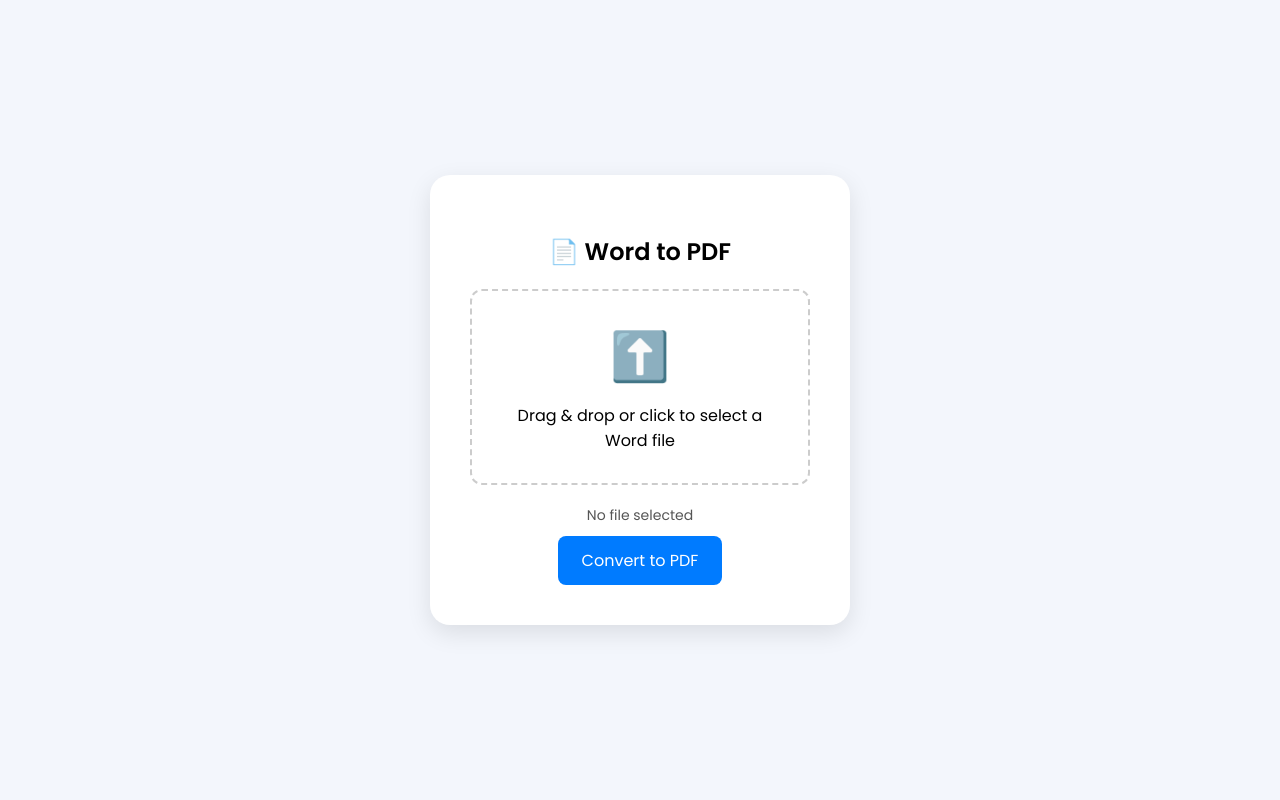
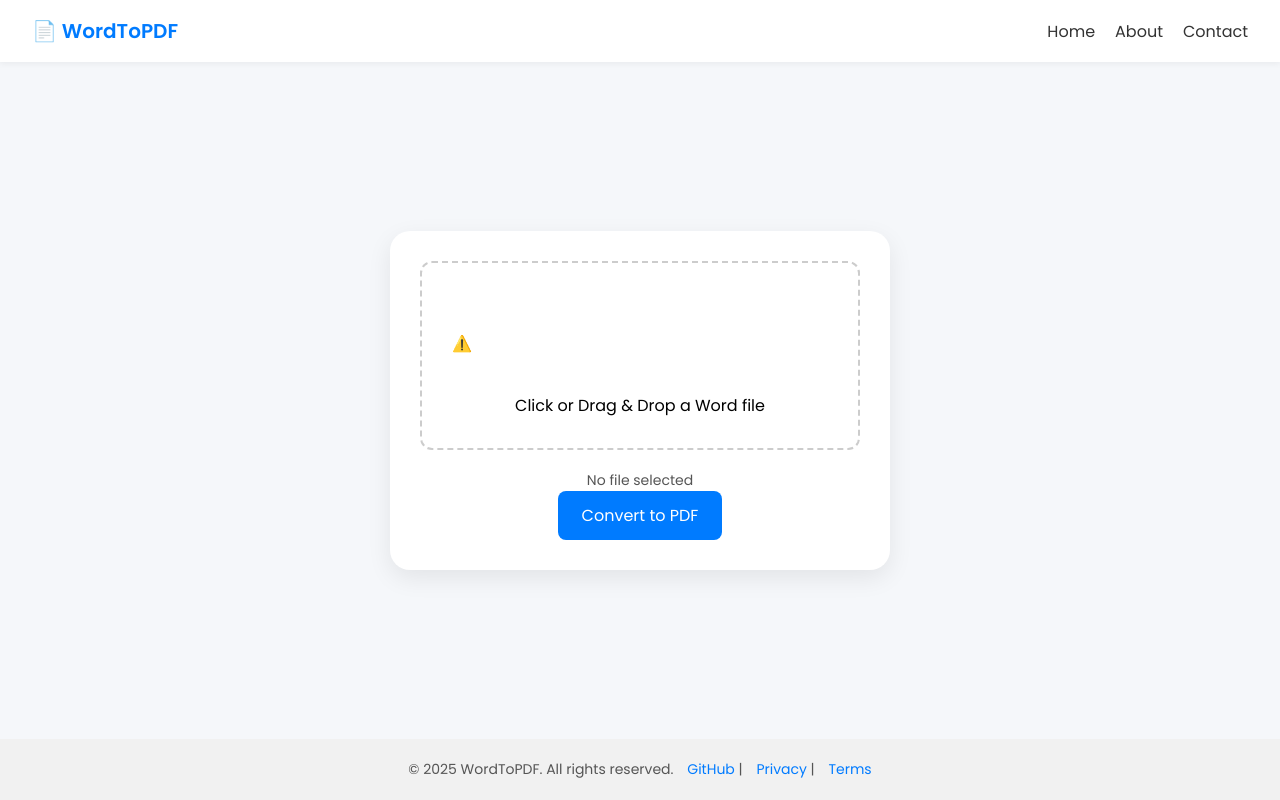
Before and after one commit to bhavesh112-ops/word-to-pdf, a website: page public/index.html in a window 1280 px wide. Drawn offline with nearby package versions, Linux system fonts and the light colour scheme; no server answers.

Commit message:
Updated design with nav, footer, drag-drop and animations

```diff
--- a/public/index.html
+++ b/public/index.html
@@ -5,6 +5,7 @@
   <meta name="viewport" content="width=device-width, initial-scale=1.0"/>
   <title>Word to PDF Converter</title>
   <link href="https://fonts.googleapis.com/css2?family=Poppins:wght@400;600&display=swap" rel="stylesheet">
+  <script src="https://unpkg.com/@lottiefiles/lottie-player@latest/dist/lottie-player.js"></script>
   <style>
     * {
       box-sizing: border-box;
@@ -13,33 +14,61 @@
 
     body {
       margin: 0;
+      background: #f5f7fa;
+      display: flex;
+      flex-direction: column;
+      min-height: 100vh;
+    }
+
+    nav {
+      background: #ffffff;
+      box-shadow: 0 2px 6px rgba(0, 0, 0, 0.05);
+      padding: 16px 32px;
+      display: flex;
+      justify-content: space-between;
+      align-items: center;
+    }
+
+    nav h1 {
+      margin: 0;
+      font-size: 20px;
+      font-weight: 600;
+      color: #007bff;
+    }
+
+    nav ul {
+      list-style: none;
+      display: flex;
+      gap: 20px;
       padding: 0;
-      background: #f3f6fc;
+      margin: 0;
+    }
+
+    nav ul li {
+      cursor: pointer;
+      color: #333;
+    }
+
+    nav ul li:hover {
+      color: #007bff;
+    }
+
+    main {
+      flex: 1;
       display: flex;
+      justify-content: center;
       align-items: center;
-      justify-content: center;
-      height: 100vh;
+      padding: 40px 20px;
     }
 
     .card {
-      background: white;
-      padding: 40px;
+      background: #fff;
+      padding: 30px;
       border-radius: 20px;
-      box-shadow: 0 8px 24px rgba(0, 0, 0, 0.1);
+      box-shadow: 0 8px 24px rgba(0, 0, 0, 0.08);
       width: 100%;
-      max-width: 420px;
+      max-width: 500px;
       text-align: center;
-    }
-
-    .card h2 {
-      margin-bottom: 20px;
-      font-weight: 600;
-    }
-
-    .upload-icon {
-      font-size: 48px;
-      color: #007bff;
-      margin-bottom: 10px;
     }
 
     .upload-area {
@@ -49,6 +78,7 @@
       cursor: pointer;
       margin-bottom: 20px;
       transition: border-color 0.3s;
+      position: relative;
     }
 
     .upload-area:hover {
@@ -56,7 +86,7 @@
     }
 
     .file-name {
-      margin-bottom: 10px;
+      margin-top: 10px;
       font-size: 14px;
       color: #555;
     }
@@ -79,32 +109,91 @@
     .btn:hover {
       background: #0056b3;
     }
+
+    .success-message {
+      display: none;
+      margin-top: 20px;
+      font-weight: 600;
+      color: green;
+    }
+
+    footer {
+      background: #f1f1f1;
+      padding: 20px 32px;
+      text-align: center;
+      font-size: 14px;
+      color: #555;
+    }
+
+    footer a {
+      color: #007bff;
+      text-decoration: none;
+      margin-left: 10px;
+    }
+
+    @media (max-width: 600px) {
+      nav {
+        flex-direction: column;
+        align-items: flex-start;
+      }
+
+      nav ul {
+        flex-direction: column;
+        gap: 10px;
+        margin-top: 10px;
+      }
+
+      .card {
+        padding: 20px;
+      }
+    }
   </style>
 </head>
 <body>
 
+  <!-- Navigation -->
+  <nav>
+    <h1>📄 WordToPDF</h1>
+    <ul>
+      <li>Home</li>
+      <li>About</li>
+      <li>Contact</li>
+    </ul>
+  </nav>
+
+  <!-- Main Upload Card -->
+  <main>
     <div class="card">
-    <h2>📄 Word to PDF</h2>
-
+      <form id="uploadForm" action="/convert" method="POST" enctype="multipart/form-data">
         <label for="fileInput">
           <div class="upload-area" id="dropZone">
-        <div class="upload-icon">⬆️</div>
-        <div>Drag & drop or click to select a Word file</div>
+            <lottie-player src="https://assets3.lottiefiles.com/private_files/lf30_cgfdhxgx.json" background="transparent" speed="1" style="width: 100px; height: 100px;" loop autoplay></lottie-player>
+            <div>Click or Drag & Drop a Word file</div>
           </div>
         </label>
 
+        <input type="file" name="wordFile" id="fileInput" accept=".doc,.docx" required />
         <div class="file-name" id="fileName">No file selected</div>
-
-    <form id="uploadForm" action="/convert" method="post" enctype="multipart/form-data">
-      <input type="file" name="wordFile" id="fileInput" accept=".doc,.docx" required />
         <button type="submit" class="btn">Convert to PDF</button>
+        <div class="success-message" id="successMsg">✅ Your file is ready! <a href="#" id="downloadLink" download>Download PDF</a></div>
       </form>
     </div>
+  </main>
+
+  <!-- Footer -->
+  <footer>
+    &copy; 2025 WordToPDF. All rights reserved.
+    <a href="https://github.com/your-username" target="_blank">GitHub</a> |
+    <a href="#">Privacy</a> |
+    <a href="#">Terms</a>
+  </footer>
 
   <script>
     const dropZone = document.getElementById('dropZone');
     const fileInput = document.getElementById('fileInput');
     const fileName = document.getElementById('fileName');
+    const successMsg = document.getElementById('successMsg');
+    const downloadLink = document.getElementById('downloadLink');
 
     dropZone.addEventListener('click', () => fileInput.click());
 
@@ -123,6 +212,7 @@
       if (file) {
         fileInput.files = e.dataTransfer.files;
         fileName.textContent = file.name;
+        successMsg.style.display = "none";
       }
       dropZone.style.borderColor = '#ccc';
     });
@@ -130,9 +220,19 @@
     fileInput.addEventListener('change', () => {
       if (fileInput.files.length > 0) {
         fileName.textContent = fileInput.files[0].name;
+        successMsg.style.display = "none";
       } else {
         fileName.textContent = 'No file selected';
       }
+    });
+
+    // Simulate success message after conversion
+    document.getElementById('uploadForm').addEventListener('submit', (e) => {
+      e.preventDefault(); // prevent actual submission for demo
+      setTimeout(() => {
+        successMsg.style.display = "block";
+        downloadLink.href = "#"; // replace with actual download link after server response
+      }, 1000);
     });
   </script>
 
```
Lines whose indentation alone changed are shown as unchanged.
